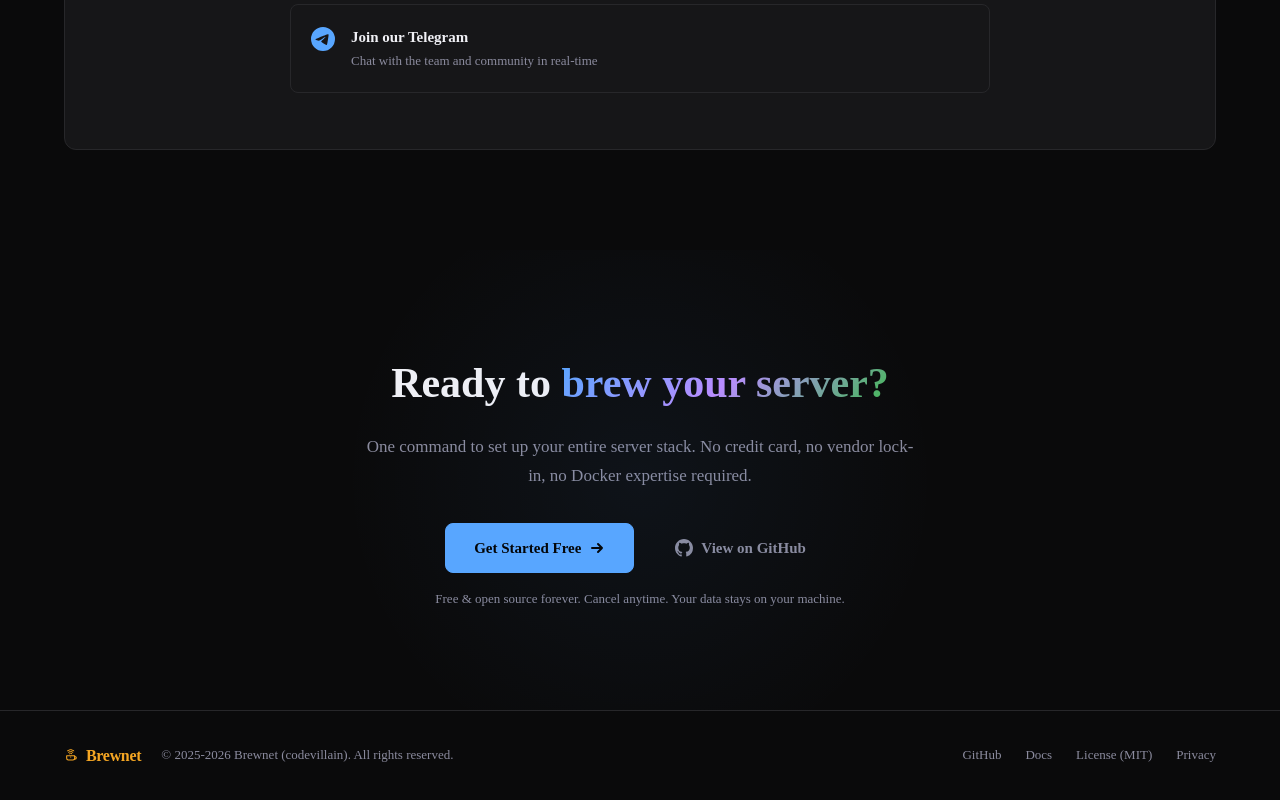
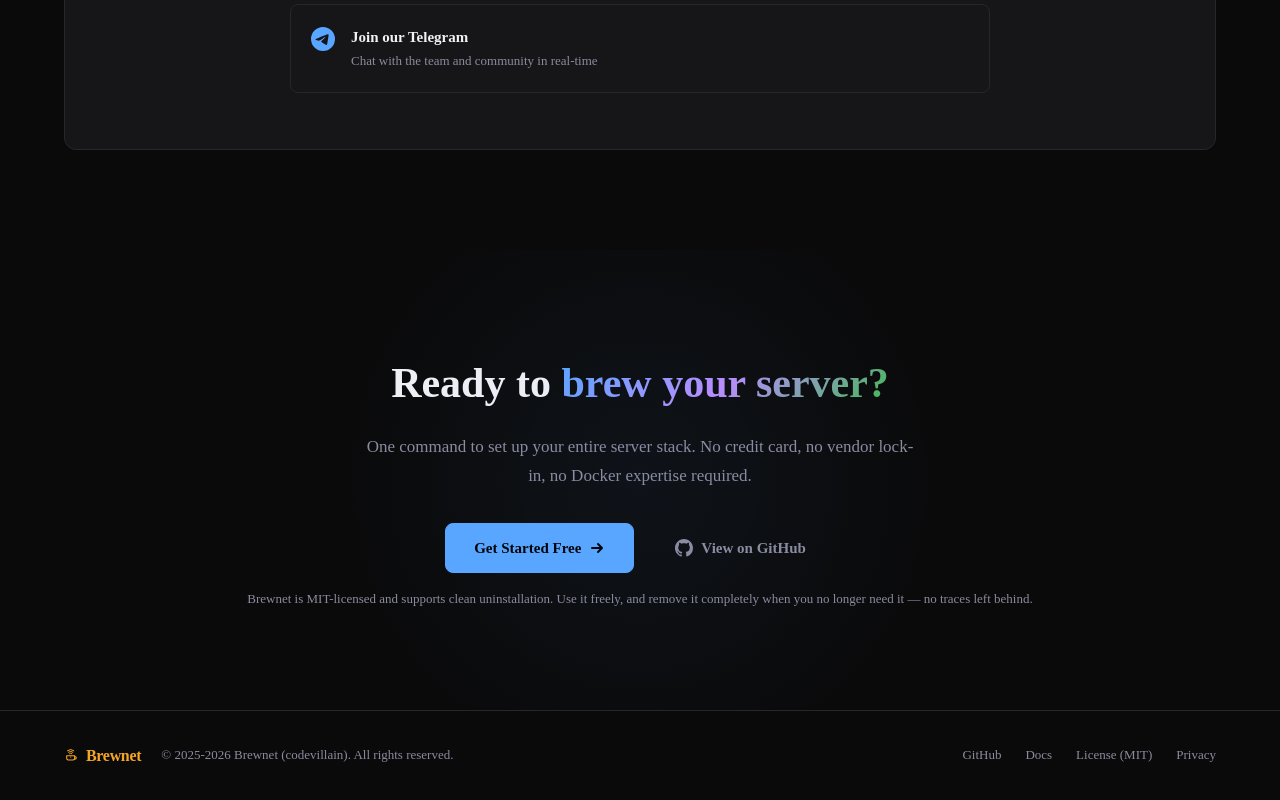
Before and after one commit to brewnetdev/brewnet-web, a Next.js app: page / in a window 1280 px wide. Shown: the part 10297-11097 px from the top of the page. Built offline with nearby package versions, Linux system fonts and the light colour scheme.

Commit message:
MIT 라이센스 추가 및 FinalCTA 문구 수정

```diff
--- a/package.json
+++ b/package.json
@@ -2,6 +2,7 @@
   "name": "brewnet-web-1",
   "version": "0.1.0",
   "private": true,
+  "license": "MIT",
   "scripts": {
     "dev": "next dev",
     "build": "next build",
--- a/src/components/FinalCTA.tsx
+++ b/src/components/FinalCTA.tsx
@@ -35,8 +35,7 @@
           </a>
         </div>
         <p className="final-cta-note">
-          Free &amp; open source forever. Cancel anytime. Your data stays on
-          your machine.
+          Brewnet is MIT-licensed and supports clean uninstallation. Use it freely, and remove it completely when you no longer need it — no traces left behind.
         </p>
       </div>
     </section>
```
Also changed, not shown: 1 other file (tests, documents, lock files or other folders).
